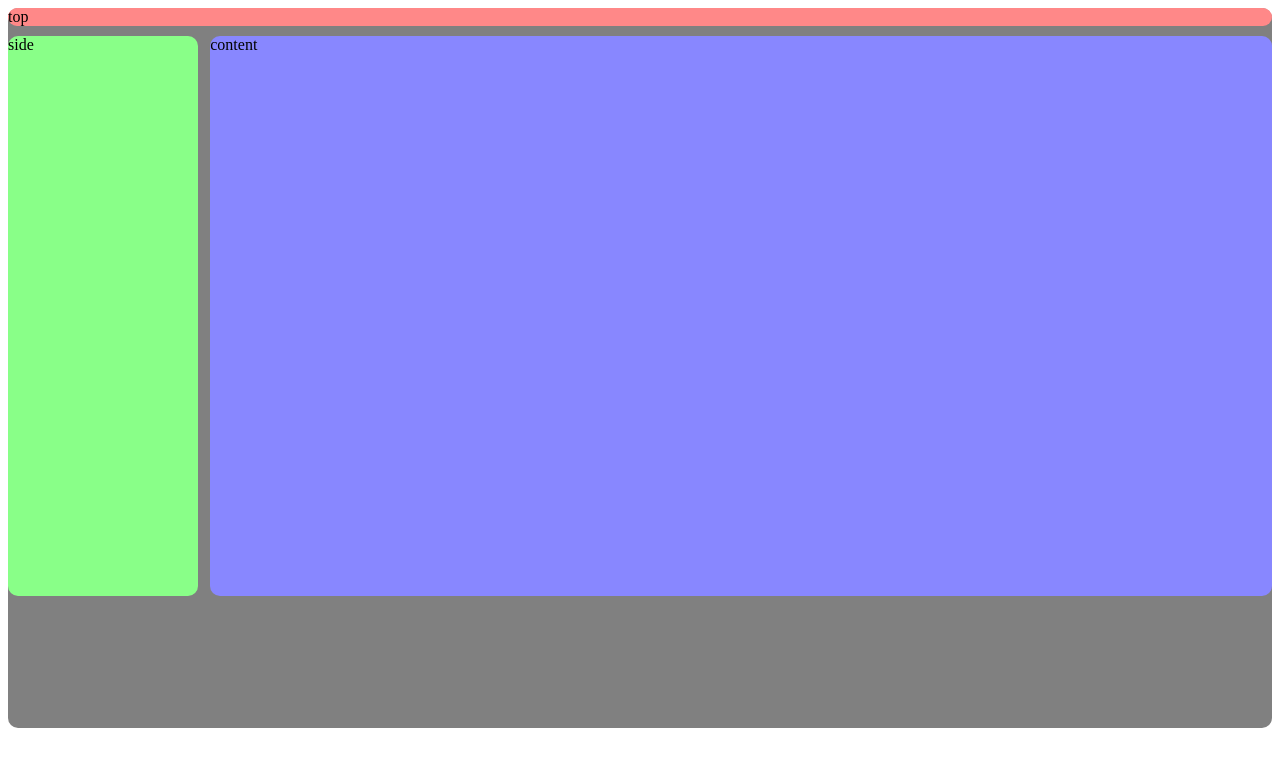
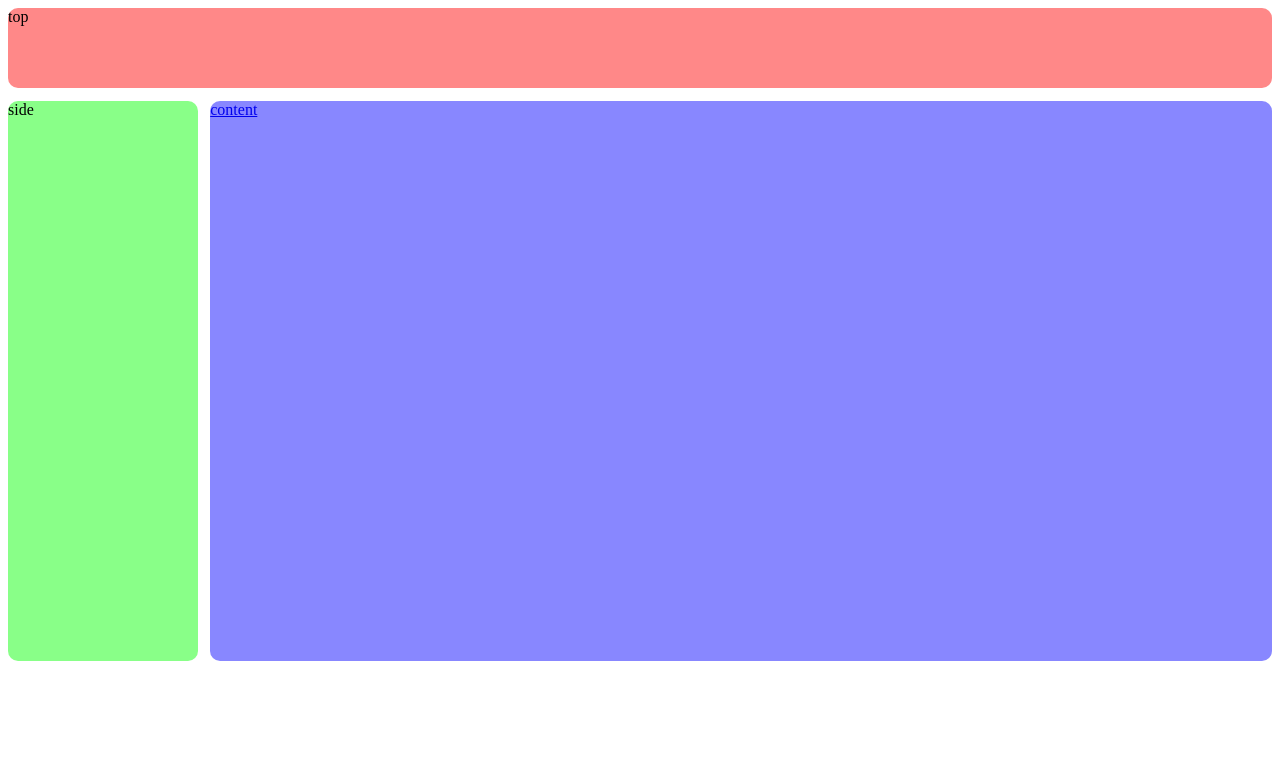
Before and after one commit to matthewse19/cs257, a plain HTML site: page simple-html/index.html in a window 1280 px wide. Drawn offline with Linux system fonts and the light colour scheme.

Commit message:
finalized simple-html project

```diff
--- a/simple-html/index.html
+++ b/simple-html/index.html
@@ -13,7 +13,9 @@
     <div id="container">
         <div id="top-bar">top</div>
         <div id="side-bar">side</div>
-        <div id="content">content</div>
+        <a href="https://cs.carleton.edu/faculty/jondich/courses/cs257_w21/assignments/18_html_layout.html" target="_blank">
+            <div id="content">content</div>
+        </a>
     </div>
 </body>
 </html>
--- a/simple-html/styles.css
+++ b/simple-html/styles.css
@@ -1,21 +1,22 @@
 /* Matthew Smith-Erb
-A style sheet for a simple web page*/
+A style sheet for a practice web page*/
 
 div{
     border-radius: 10px;
 }
 
 #container{
-    background-color: gray;
+    background-color: white;
     width: 100%;
     height: 90vh;
-    padding: 0px;
+    padding: 0px;;
 }
 
 #top-bar{
     background-color: #FF8888;
     width: 100%;
-    margin-bottom: 10px;
+    margin-bottom: 1%;
+    height: 10vh;
 }
 
 #side-bar{
@@ -23,12 +24,10 @@ div{
     width: 15%;
     float: left;
     height: 70vh;
-
 }
 
 #content{
     background-color: #8887FF;
-    width: 84%;
-    float: right;
+    margin-left: 16%;
     height: 70vh;
 }
```
